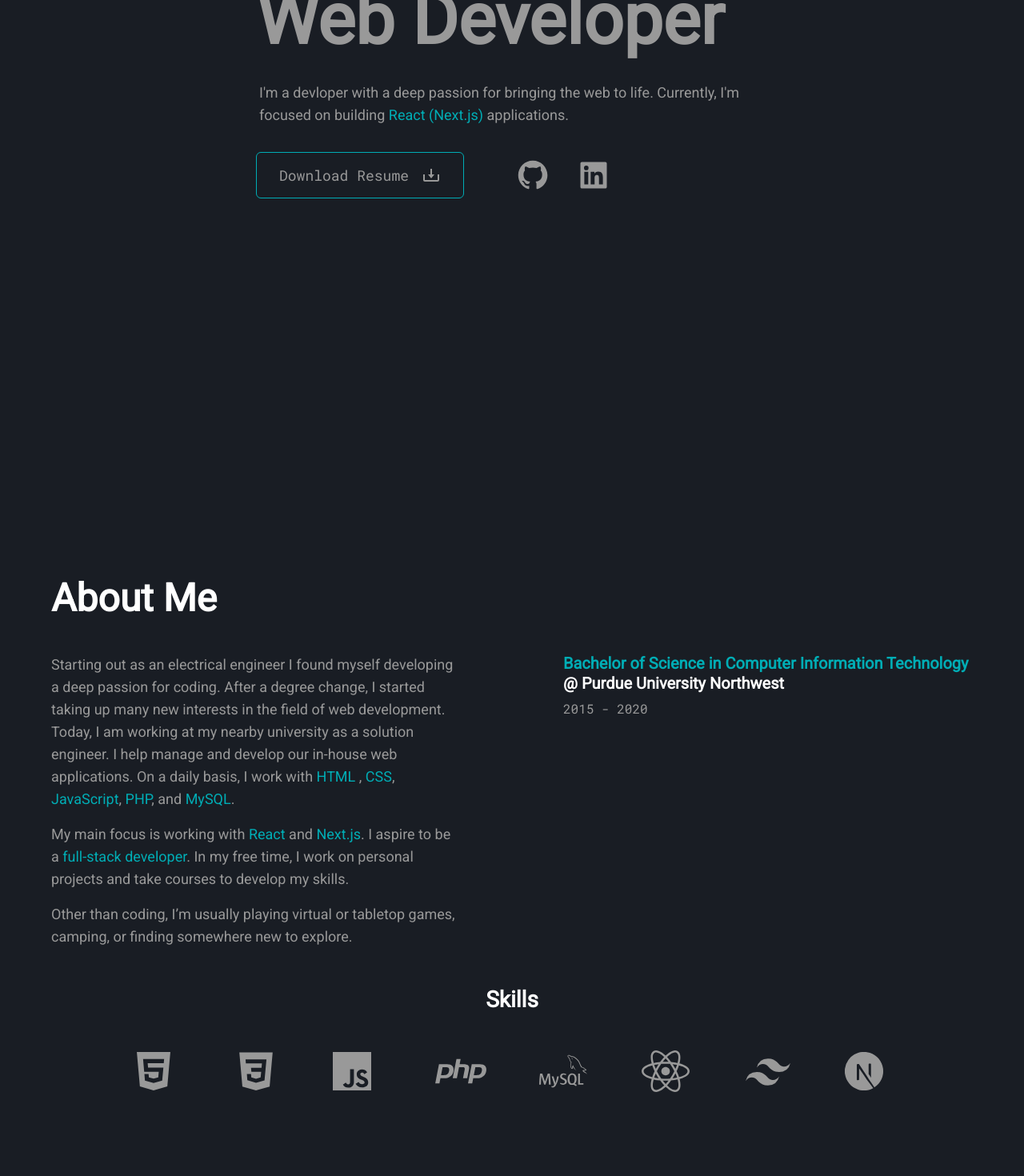
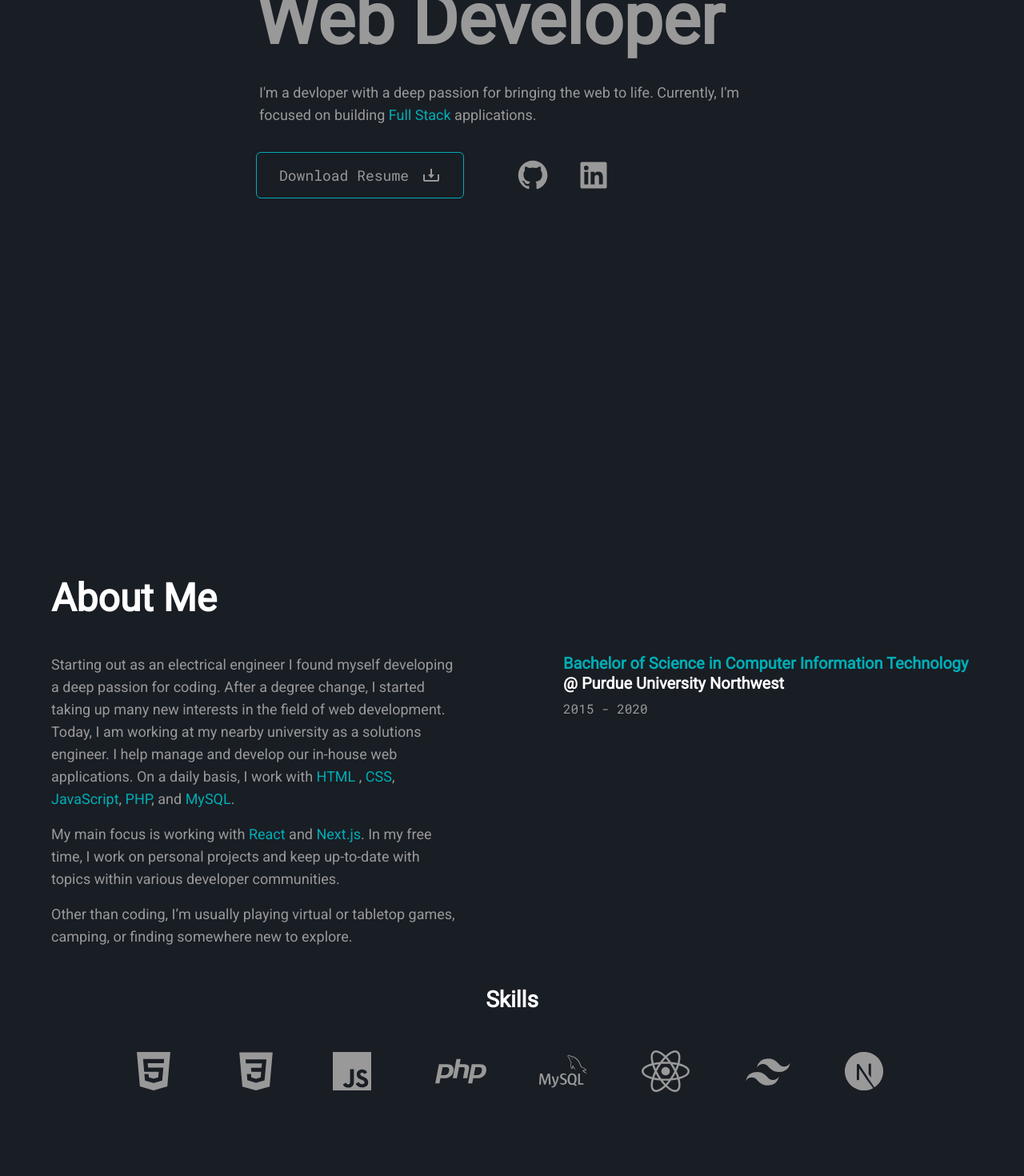
Before and after one commit to NoahRod108/portfolio_v2, a React (Vite) app: page / in a window 1280 px wide. Shown: the part 440-1910 px from the top of the page at 80% size. Built offline with nearby package versions, Linux system fonts and the light colour scheme.

Commit message:
REMOVED old pokemon app. EDITED text for about me section

```diff
--- a/src/constants/index.js
+++ b/src/constants/index.js
@@ -10,7 +10,7 @@ import {
   html,
   css,
 } from "../assets/icons";
-import { halloween, pokemon, post, home } from "../assets/images";
+import { halloween, post, home } from "../assets/images";
 
 export const navLinks = [
   { href: "#hero", label: "Home" },
@@ -53,14 +53,14 @@ export const projects = [
     desc: "This is a project to learn Next.js and practice new technologies. I plan to come back and continue to expand on the project.",
     tags: ["Next.js", "Tailwind", "MongoDB", "NextAuth"],
   },
-  {
-    name: "Guess That Pokemon",
-    img: pokemon,
-    href: "https://noahrod108.github.io/guess-that-pokemon/",
-    githubLink: "https://github.com/NoahRod108/guess-that-pokemon",
-    desc: "One of my first projects using React. This project is a simple guessing game. An image will appear on the grid. Random tiles will be hidden, making the image harder to guess. After each guess the tiles will randomize again giving you a better chance. I am currently in the process of creating a new version using Next.js. This will include a backend and tracking user progress.",
-    tags: ["React"],
-  },
+  // {
+  //   name: "Guess That Pokemon",
+  //   img: pokemon,
+  //   href: "https://noahrod108.github.io/guess-that-pokemon/",
+  //   githubLink: "https://github.com/NoahRod108/guess-that-pokemon",
+  //   desc: "One of my first projects using React. This project is a simple guessing game. An image will appear on the grid. Random tiles will be hidden, making the image harder to guess. After each guess the tiles will randomize again giving you a better chance. I am currently in the process of creating a new version using Next.js. This will include a backend and tracking user progress.",
+  //   tags: ["React"],
+  // },
   {
     name: "Spooky Spirit",
     img: halloween,
--- a/src/sections/AboutMe.jsx
+++ b/src/sections/AboutMe.jsx
@@ -1,39 +1,63 @@
-import { skillIcons } from "../constants"
-import { motion } from 'framer-motion'
-import { fadeIn } from "../utils/motion"
+import { skillIcons } from "../constants";
+import { motion } from "framer-motion";
+import { fadeIn } from "../utils/motion";
 
 const AboutMe = () => {
   return (
-    <section id="aboutMe" className="max-container flex justify-center flex-col w-full min-h-screen gap-10">
-      <motion.h2 className="flex text-4xl font-robot text-white font-bold lg:max-w-lg">About Me</motion.h2>
+    <section
+      id="aboutMe"
+      className="max-container flex justify-center flex-col w-full min-h-screen gap-10"
+    >
+      <motion.h2 className="flex text-4xl font-robot text-white font-bold lg:max-w-lg">
+        About Me
+      </motion.h2>
 
       <div className="flex justify-between w-full xl:flex-row flex-col gap-10">
         <motion.div
-          variants={fadeIn('up', 'tween', 0, 1)}
+          variants={fadeIn("up", "tween", 0, 1)}
           initial="hidden"
           whileInView="show"
-          viewport={{once: true}}
+          viewport={{ once: true }}
         >
           <p className="xl:max-w-lg w-full info-text">
-            Starting out as an electrical engineer I found myself developing a deep passion for coding. After a degree change, I started taking up many new interests in the field of web development. Today, I am working at my nearby university as a solution engineer. I help manage and develop our in-house web applications. On a daily basis, I work with <span className="text-teal">HTML</span> , <span className="text-teal">CSS</span>, <span className="text-teal">JavaScript</span>, <span className="text-teal">PHP</span>, and <span className="text-teal">MySQL</span>.
+            Starting out as an electrical engineer I found myself developing a
+            deep passion for coding. After a degree change, I started taking up
+            many new interests in the field of web development. Today, I am
+            working at my nearby university as a solutions engineer. I help
+            manage and develop our in-house web applications. On a daily basis,
+            I work with <span className="text-teal">HTML</span> ,{" "}
+            <span className="text-teal">CSS</span>,{" "}
+            <span className="text-teal">JavaScript</span>,{" "}
+            <span className="text-teal">PHP</span>, and{" "}
+            <span className="text-teal">MySQL</span>.
           </p>
 
           <p className="mt-4 xl:max-w-lg info-text">
-            My main focus is working with <span className="text-teal">React</span> and <span className="text-teal">Next.js</span>. I aspire to be a <span className="text-teal">full-stack developer</span>. In my free time, I work on personal projects and take courses to develop my skills.
+            My main focus is working with{" "}
+            <span className="text-teal">React</span> and{" "}
+            <span className="text-teal">Next.js</span>. In my free time, I work
+            on personal projects and keep up-to-date with topics within various
+            developer communities.
           </p>
 
           <p className="mt-4 xl:max-w-lg info-text">
-            Other than coding, I’m usually playing virtual or tabletop games, camping, or finding somewhere new to explore.
+            Other than coding, I’m usually playing virtual or tabletop games,
+            camping, or finding somewhere new to explore.
           </p>
         </motion.div>
 
         <motion.div
           initial="hidden"
           whileInView="show"
-          viewport={{once: true}}
-          variants={fadeIn('up', 'tween', 0, 1)}
+          viewport={{ once: true }}
+          variants={fadeIn("up", "tween", 0, 1)}
         >
-          <h3 className="text-xl font-robot text-white font-bold lg:max-w-lg"><span className="text-teal">Bachelor of Science in Computer Information Technology</span> @ Purdue University Northwest</h3>
+          <h3 className="text-xl font-robot text-white font-bold lg:max-w-lg">
+            <span className="text-teal">
+              Bachelor of Science in Computer Information Technology
+            </span>{" "}
+            @ Purdue University Northwest
+          </h3>
           <p className="font-mono text-dark-gray mt-2">2015 - 2020</p>
         </motion.div>
       </div>
@@ -42,8 +66,8 @@ const AboutMe = () => {
         <motion.h3
           initial="hidden"
           whileInView="show"
-          viewport={{once: true}}
-          variants={fadeIn('up', 'tween', 0, 1)}
+          viewport={{ once: true }}
+          variants={fadeIn("up", "tween", 0, 1)}
           className="text-3xl font-robot text-white font-bold lg:max-w-lg"
         >
           Skills
@@ -52,21 +76,19 @@ const AboutMe = () => {
         <motion.ul
           initial="hidden"
           whileInView="show"
-          viewport={{once: true}}
-          variants={fadeIn('up', 'tween', 0, 1)}
+          viewport={{ once: true }}
+          variants={fadeIn("up", "tween", 0, 1)}
           className="flex flex-wrap xl:justify-start justify-center items-center gap-16"
         >
           {skillIcons.map((icon) => (
-            <li key={icon.label}
-              className="w-[64px]"
-            >
-              <img src={icon.icon} alt={icon.label}/>
+            <li key={icon.label} className="w-[64px]">
+              <img src={icon.icon} alt={icon.label} />
             </li>
           ))}
         </motion.ul>
       </div>
     </section>
-  )
-}
+  );
+};
 
-export default AboutMe
+export default AboutMe;
--- a/src/sections/Hero.jsx
+++ b/src/sections/Hero.jsx
@@ -33,7 +33,7 @@ const Hero = () => {
         >
           I&apos;m a devloper with a deep passion for bringing the web to life.
           Currently, I&apos;m focused on building{" "}
-          <span className="text-teal">React (Next.js)</span> applications.
+          <span className="text-teal">Full Stack</span> applications.
         </motion.p>
 
         <motion.div
```
